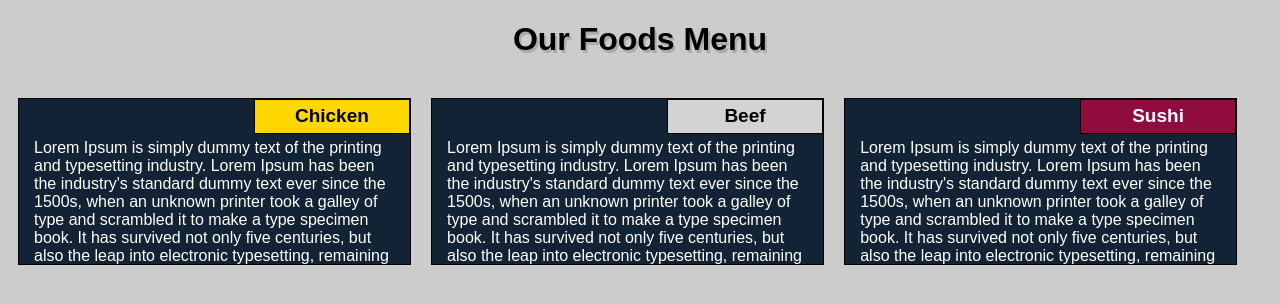
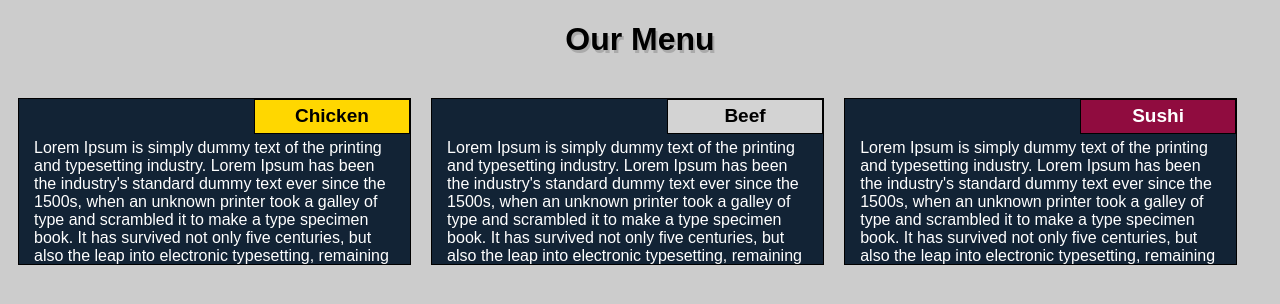
Before and after one commit to azadrahman/module2-assignment, a plain HTML site: page index.html in a window 1280 px wide. Drawn offline with Linux system fonts and the light colour scheme.

Commit message:
Update index.html

```diff
--- a/index.html
+++ b/index.html
@@ -7,7 +7,7 @@
 	<link rel="stylesheet" href="css/style.css">
 </head>
 <body>
-	<h1>Our Foods Menu</h1>
+	<h1>Our Menu</h1>
 	<div class="row">
 	<div class="bg col-lg-4 col-md-6 col-sm-6">
 		<div class="submenu color1">Chicken</div>
```
